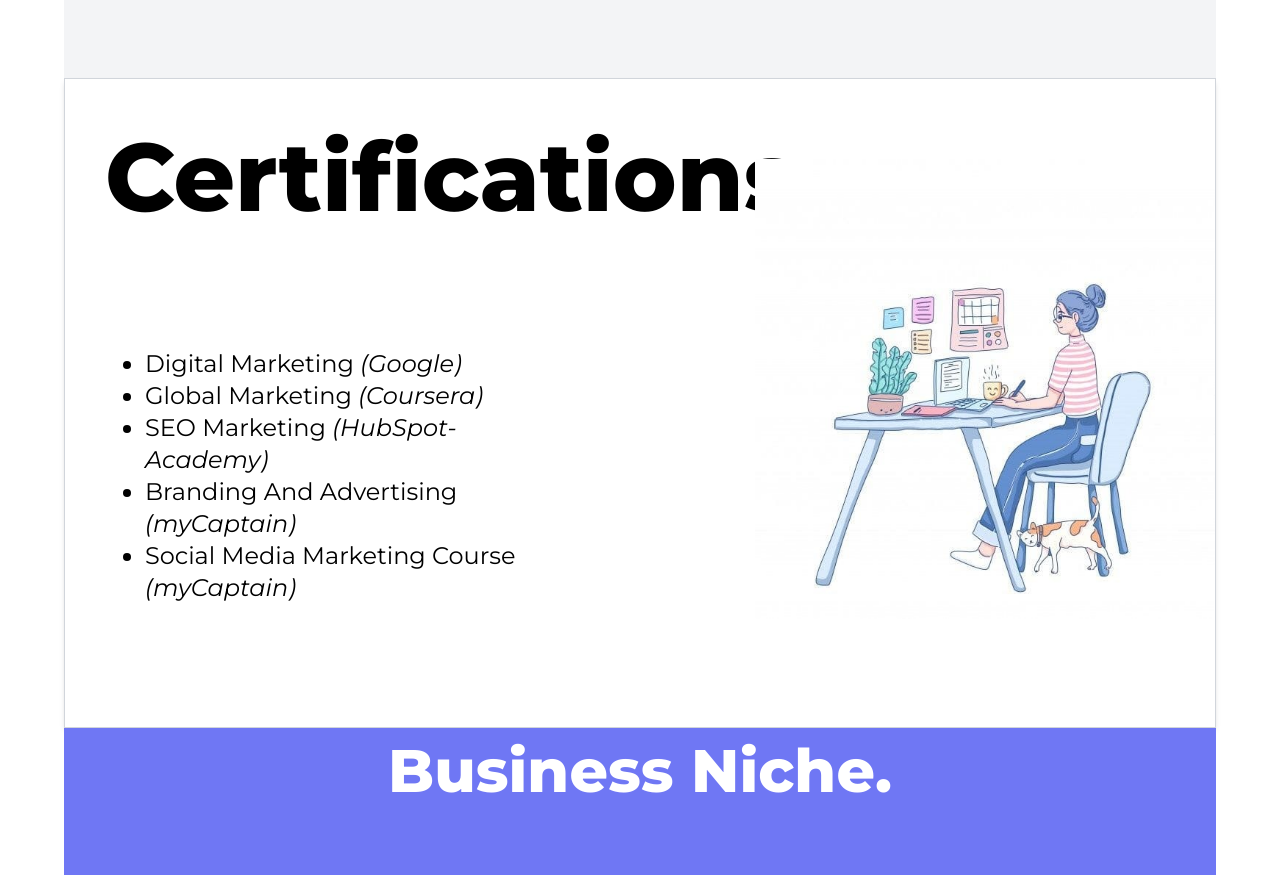
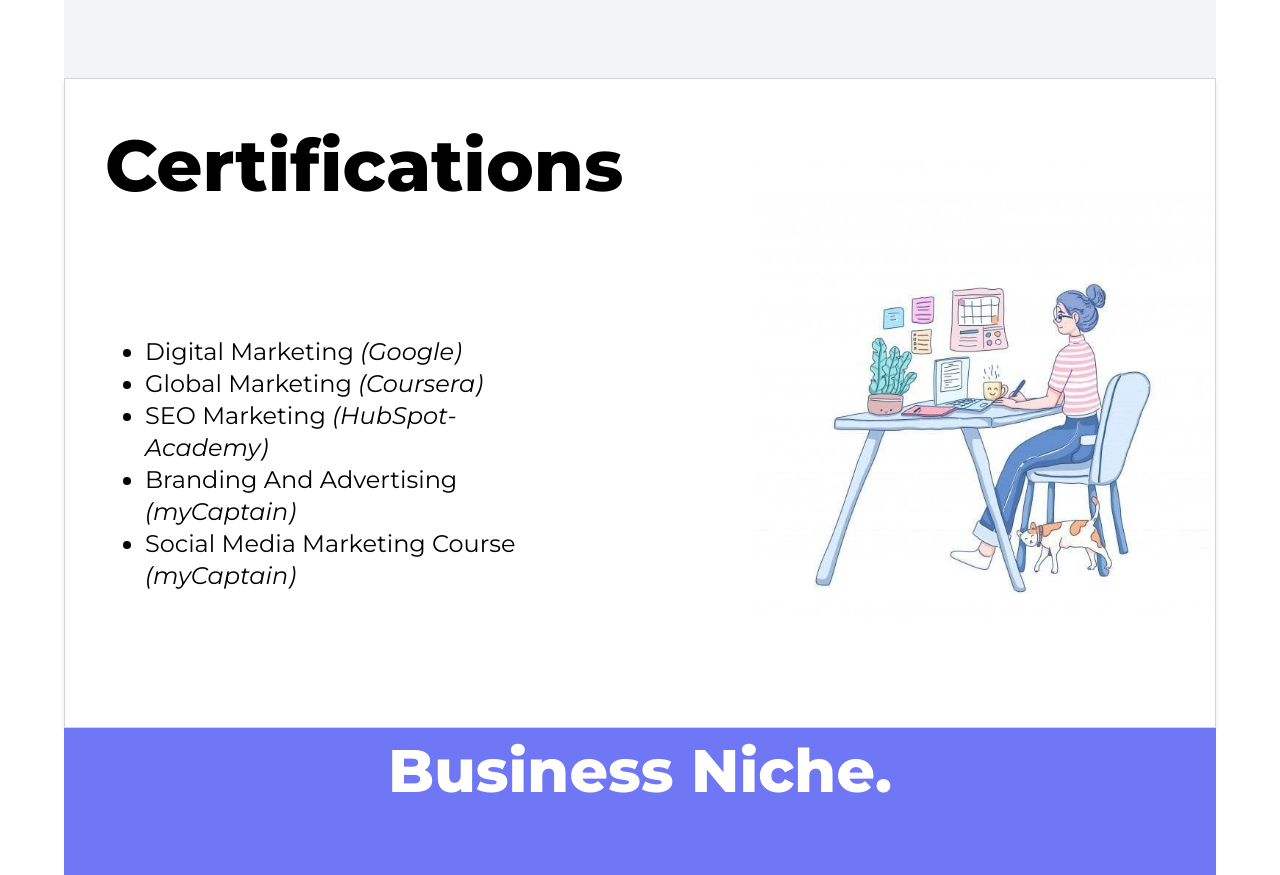
Before and after one commit to Sakshi4698/Sakshi_Portfolio, a website built with Vite: page about.html in a window 1280 px wide. Shown: the part 1800-2675 px from the top of the page. Built offline with nearby package versions, Linux system fonts and the light colour scheme; a web font is replaced by a local one.

Commit message:
Update about.html

```diff
--- a/about.html
+++ b/about.html
@@ -161,7 +161,7 @@
         <!--left content-->
             <div class="flex flex-wrap max-w-[500px] px-[40px] pt-[50px]  sm:w-3/5">
                 <!-- <p class="font-playfair text-[18px] text-charcDisplay sm:text-2xl ">I'm An Open Book.</p> -->
-                <h1 class="font-montserrat font-extrabold text-[45px] md:text-8xl">Certifications</h1>
+                <h1 class="font-montserrat font-extrabold text-[45px] md:text-7xl">Certifications</h1>
 
                     <ul class="list-disc font-playFair pl-10">
                         <li class="text-2xl">Digital Marketing <em>(Google)</em></li>
```
